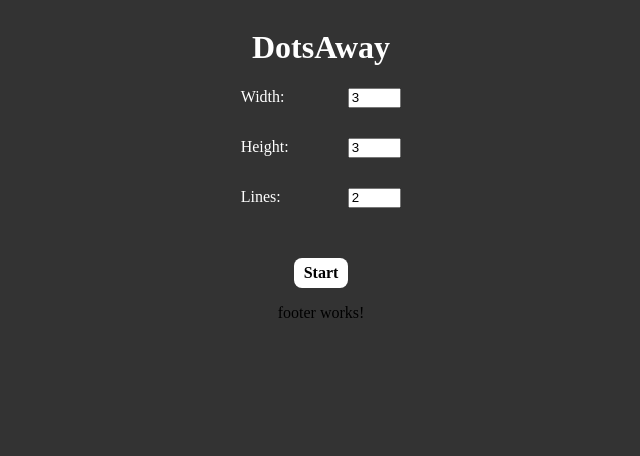
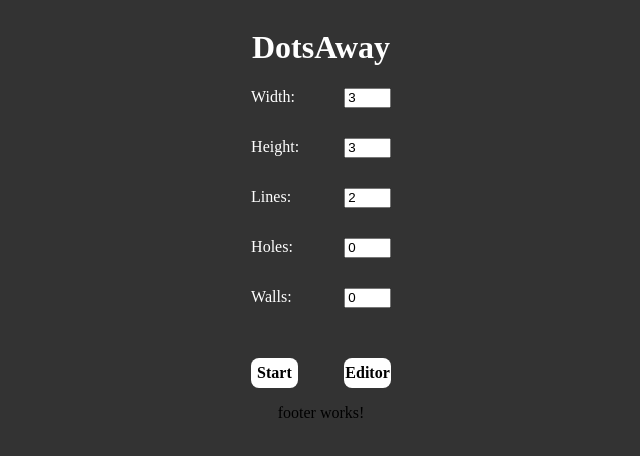
Before and after one commit to DotsAway/DotsAway, an Angular app: page /menu in a window 1280 px wide. Shown: the top 456 px of the page, without its empty margins (319-959 px from the left). Built offline with nearby package versions, Linux system fonts and the light colour scheme.

Commit message:
holes and walls templates;

```diff
--- a/src/app/app.routes.ts
+++ b/src/app/app.routes.ts
@@ -1,12 +1,12 @@
 import { Routes } from '@angular/router';
 import { MenuComponent } from './components/menu/menu.component';
 import { BoardComponent } from './components/board/board.component';
+import { EditorComponent } from './components/editor/editor.component';
 
 export const routes: Routes = [
     { path: 'menu', component: MenuComponent },
-    // { path: 'builder', component: BuilderComponent }, - TODO: allow for building custom boards
-    // { path: 'editor', component: EditorComponent }, - TODO: allow for possible editing of pre-generated board
     { path: 'board', component: BoardComponent },
+    { path: 'editor', component: EditorComponent },
     { path: '', redirectTo: '/menu', pathMatch: 'full' },
     { path: '**', redirectTo: '/menu', pathMatch: 'full' },
 ];
--- /dev/null
+++ b/src/app/components/editor/editor.component.html
@@ -0,0 +1,4 @@
+<div class="">
+    <p>editor works!</p>
+    <div>{{ gameContext?.width }}</div>
+</div>
--- /dev/null
+++ b/src/app/components/editor/editor.component.ts
@@ -0,0 +1,25 @@
+import { Component } from '@angular/core';
+import { ActivatedRoute } from '@angular/router';
+import { GameContext } from '../../models/game-context.model';
+import { SeedService } from '../../services/seed.service';
+
+@Component({
+  selector: 'dotsaway-editor',
+  standalone: true,
+  imports: [],
+  templateUrl: './editor.component.html',
+  styleUrl: './editor.component.scss'
+})
+export class EditorComponent {
+  protected gameContext: GameContext | null = null;
+
+  constructor(
+    private route: ActivatedRoute,
+    private seedService: SeedService
+  ) {}
+
+  ngOnInit() {
+    const seed = this.route.snapshot.paramMap.get('seed');
+    this.gameContext = this.seedService.parse(seed ?? '');
+  }
+}
--- a/src/app/components/menu/menu.component.html
+++ b/src/app/components/menu/menu.component.html
@@ -1,4 +1,4 @@
-<form class="menu-options-container" [formGroup]="menuForm" (ngSubmit)="onSubmit()">
+<form class="menu-options-container" [formGroup]="menuForm" (ngSubmit)="onStart()">
     <label class="menu-option-text-width" for="width">Width:</label>
     <input class="menu-option-value-width" id="width" [formControl]="menuForm.controls.width" (keypress)="allowOnlyNumbers($event)">
     <div class="menu-option-error-width" *ngIf="menuForm.controls.width.touched && menuForm.controls.width.invalid">
@@ -23,5 +23,22 @@
         <small *ngIf="menuForm.controls.lines.errors?.['pattern']">Lines must be a number.</small>
     </div>
 
+    <label class="menu-option-text-holes" for="holes">Holes:</label>
+    <input class="menu-option-value-holes" id="holes" [formControl]="menuForm.controls.holes" (keypress)="allowOnlyNumbers($event)">
+    <div class="menu-option-error-holes" *ngIf="menuForm.controls.holes.touched && menuForm.controls.holes.invalid">
+        <small *ngIf="menuForm.controls.holes.errors?.['required']">Holes is required.</small>
+        <small *ngIf="menuForm.controls.holes.errors?.['min']">Holes must be at least 0.</small>
+        <small *ngIf="menuForm.controls.holes.errors?.['pattern']">Holes must be a number.</small>
+    </div>
+
+    <label class="menu-option-text-walls" for="walls">Walls:</label>
+    <input class="menu-option-value-walls" id="walls" [formControl]="menuForm.controls.walls" (keypress)="allowOnlyNumbers($event)">
+    <div class="menu-option-error-walls" *ngIf="menuForm.controls.walls.touched && menuForm.controls.walls.invalid">
+        <small *ngIf="menuForm.controls.walls.errors?.['required']">Walls is required.</small>
+        <small *ngIf="menuForm.controls.walls.errors?.['min']">Walls must be at least 0.</small>
+        <small *ngIf="menuForm.controls.walls.errors?.['pattern']">Walls must be a number.</small>
+    </div>
+
     <div class="rounded-button menu-option-button-start" (click)="onStart()">Start</div>
+    <div class="rounded-button menu-option-button-editor" (click)="onEdit()">Editor</div>
 </form>
--- a/src/app/components/menu/menu.component.scss
+++ b/src/app/components/menu/menu.component.scss
@@ -1,7 +1,7 @@
 .menu-options-container {
     display: grid;
     grid-template-columns: 20% 20% 20% 20% 20%;
-    grid-template-rows: 20px 30px 20px 30px 20px 30px 50px;
+    grid-template-rows: 20px 30px 20px 30px 20px 30px 20px 30px 20px 30px 50px;
     grid-template-areas:
         '. textWidth . valueWidth .'
         '. errorWidth errorWidth errorWidth errorWidth'
@@ -9,7 +9,11 @@
         '. errorHeight errorHeight errorHeight errorHeight'
         '. textLines . valueLines .'
         '. errorLines errorLines errorLines errorLines'
-        '. . buttonStart . .';
+        '. textHoles . valueHoles .'
+        '. errorHoles errorHoles errorHoles errorHoles'
+        '. textWalls . valueWalls .'
+        '. errorWalls errorWalls errorWalls errorWalls'
+        '. buttonStart . buttonEditor .';
     color: white;
 }
 
@@ -49,8 +53,37 @@
     grid-area: errorLines;
 }
 
+.menu-option-text-holes {
+    grid-area: textHoles;
+}
+
+.menu-option-value-holes {
+    grid-area: valueHoles;
+}
+
+.menu-option-error-holes {
+    grid-area: errorHoles;
+}
+
+.menu-option-text-walls {
+    grid-area: textWalls;
+}
+
+.menu-option-value-walls {
+    grid-area: valueWalls;
+}
+
+.menu-option-error-walls {
+    grid-area: errorWalls;
+}
+
 .menu-option-button-start {
     grid-area: buttonStart;
+    margin-top: 20px;
+}
+
+.menu-option-button-editor {
+    grid-area: buttonEditor;
     margin-top: 20px;
 }
 
--- a/src/app/components/menu/menu.component.ts
+++ b/src/app/components/menu/menu.component.ts
@@ -17,7 +17,9 @@ export class MenuComponent {
   menuForm: FormGroup<{
     width: FormControl<string | null>,
     height: FormControl<string | null>,
-    lines: FormControl<string | null>
+    lines: FormControl<string | null>,
+    holes: FormControl<string | null>,
+    walls: FormControl<string | null>
   }>;
 
   constructor(
@@ -29,7 +31,9 @@ export class MenuComponent {
     this.menuForm = this.formBuilder.group({
       width: ['3', [Validators.required, Validators.min(1), Validators.pattern('^[0-9]*$')]],
       height: ['3', [Validators.required, Validators.min(2), Validators.pattern('^[0-9]*$')]],
-      lines: ['2', [Validators.required, Validators.min(1), Validators.pattern('^[0-9]*$')]]
+      lines: ['2', [Validators.required, Validators.min(1), Validators.pattern('^[0-9]*$')]],
+      holes: ['0', [Validators.required, Validators.min(0), Validators.pattern('^[0-9]*$')]],
+      walls: ['0', [Validators.required, Validators.min(0), Validators.pattern('^[0-9]*$')]]
     });
   }
 
@@ -43,15 +47,35 @@ export class MenuComponent {
     this.router.navigate(['/board', { seed }]);
   }
 
+  openEditor(seed: string | null): void {
+    this.router.navigate(['/editor', { seed }]);
+  }
+
   onStart(): void {
     if (this.menuForm.valid) {
       const gameContext: GameContext = this.gameContextService.createContext(
         this.menuForm.controls.width.value,
         this.menuForm.controls.height.value,
-        this.menuForm.controls.lines.value);
+        this.menuForm.controls.lines.value,
+        this.menuForm.controls.holes.value,
+        this.menuForm.controls.walls.value);
       const seed: string = this.seedService.generate(gameContext);
       this.goToSeed(seed);
     }
     this.menuForm.reset();
   }
+
+  onEdit(): void {
+    if (this.menuForm.valid) {
+      const gameContext: GameContext = this.gameContextService.createContext(
+        this.menuForm.controls.width.value,
+        this.menuForm.controls.height.value,
+        this.menuForm.controls.lines.value,
+        this.menuForm.controls.holes.value,
+        this.menuForm.controls.walls.value);
+      const seed: string = this.seedService.generate(gameContext);
+      this.openEditor(seed);
+    }
+    this.menuForm.reset();
+  }
 }
--- a/src/app/models/game-context.model.ts
+++ b/src/app/models/game-context.model.ts
@@ -1,13 +1,13 @@
 import { Dot } from "./dot.model";
-// import { Wall } from "./wall.model"; // TODO: First focus on standard squares with no obstacles
+import { Wall } from "./wall.model";
 
 export interface GameContext {
     width: number;      // width of the board
     height: number;     // height of the board
     lines: number;      // number of lines (lines = dots / 2)
     dots: Dot[];        // all the points on board
-    // holes: number[];    // indices of the holes on the board - empty fields - one-dimensional array
-    // walls: Wall[];      // all walls on the board
+    holes: number[];    // indices of the holes on the board - empty fields - one-dimensional array
+    walls: Wall[];      // all walls on the board
     // TODO: maybe add optional teleports
     // TODO: add configuration for squares or hexes or N-wall shapes
 };
--- a/src/app/services/board.service.ts
+++ b/src/app/services/board.service.ts
@@ -7,7 +7,7 @@ import { GameContext } from '../models/game-context.model';
 export class BoardService {
   constructor() { }
 
-  generate(gameContext: GameContext): void {
+  generate(gameContext: GameContext, holes: number, walls: number): void {
     // TODO: Add logic - generate dots, walls, holes, etc.
   }
 }
--- a/src/app/services/game-context.service.ts
+++ b/src/app/services/game-context.service.ts
@@ -10,15 +10,22 @@ export class GameContextService {
     private boardService: BoardService
   ) { }
 
-  createContext(width: string | null, height: string| null, lines: string | null): GameContext {
+  createContext(
+    width: string | null,
+    height: string| null,
+    lines: string | null,
+    holes: string | null,
+    walls: string | null): GameContext {
     const gameContext: GameContext = {
       width: Number(width),
       height: Number(height),
       lines: Number(lines),
-      dots: []
+      dots: [],
+      holes: [],
+      walls: []
     };
 
-    this.boardService.generate(gameContext);
+    this.boardService.generate(gameContext, Number(holes), Number(walls));
 
     return gameContext;
   }
```
Also changed, not shown: src/app/components/editor/editor.component.scss (added).
